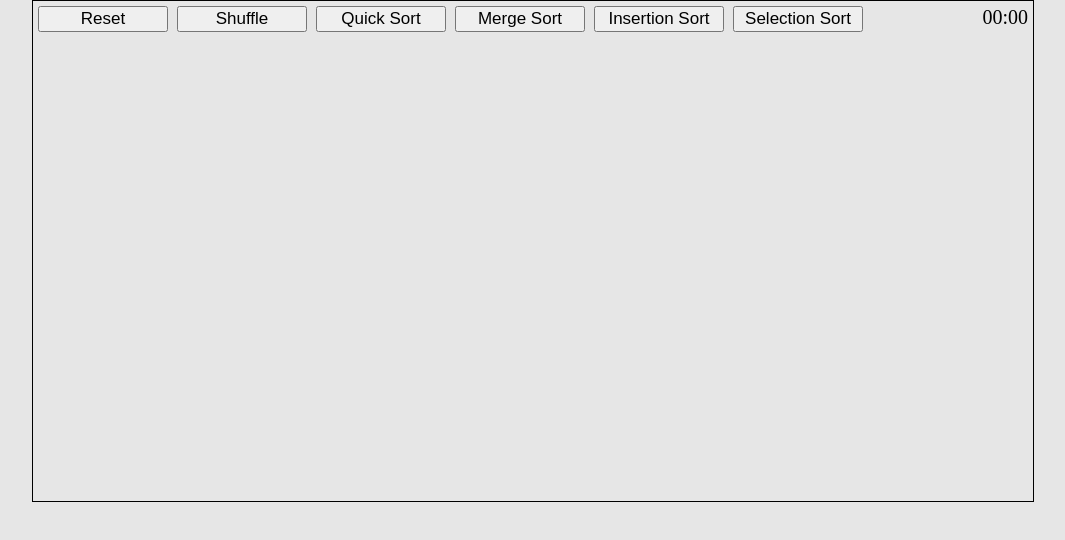
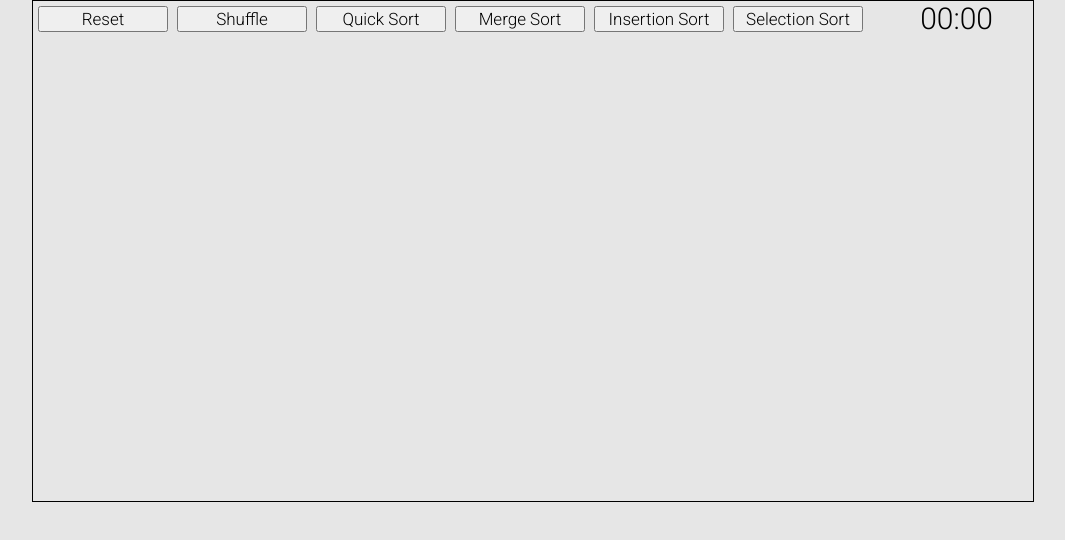
Before and after one commit to ryanxzhu/sorting-algorithms, a plain HTML site: page index.html in a window 1280 px wide. Shown: the whole page, without its empty margins (107-1172 px from the left). Drawn offline with Linux system fonts and the light colour scheme.

Commit message:
updated the button and timer font to Roboto light

```diff
--- a/index.html
+++ b/index.html
@@ -6,6 +6,7 @@
     <meta http-equiv="X-UA-Compatible" content="ie=edge">
     <title>Sorting Algorithms Visualiser</title>
     <link rel="stylesheet" href="styles.css">
+    <link href="https://fonts.googleapis.com/css?family=Roboto:300&display=swap" rel="stylesheet">
 </head>
 <body>
     <div class="container">
--- a/styles.css
+++ b/styles.css
@@ -22,13 +22,14 @@ button {
 	width: 130px;
 	margin-left: 5px;
 	margin-top: 5px;
+	font-family: 'Roboto', sans-serif;
 }
 
 #timer {
 	position: absolute;
 	right: 0;
 	top: 0;
-	margin: 5px;
-	font-size: 20px;
-	font-family: ;
+	margin-right: 40px;
+	font-size: 30px;
+	font-family: 'Roboto', sans-serif;
 }
```
